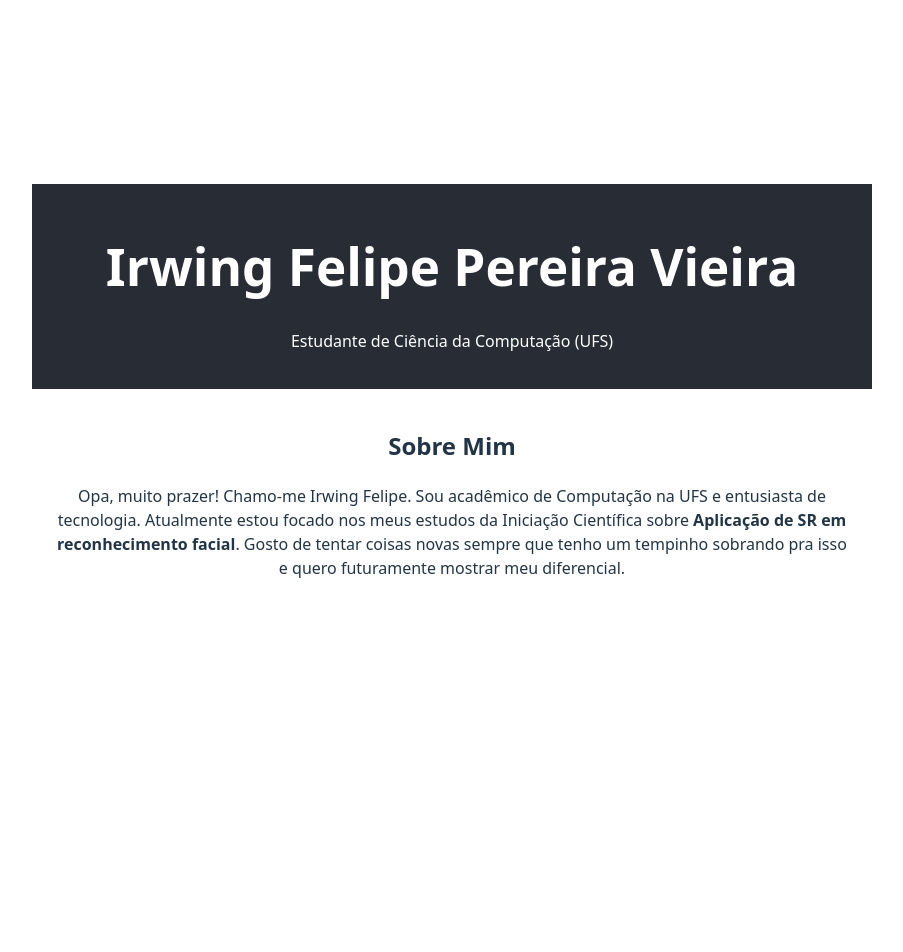
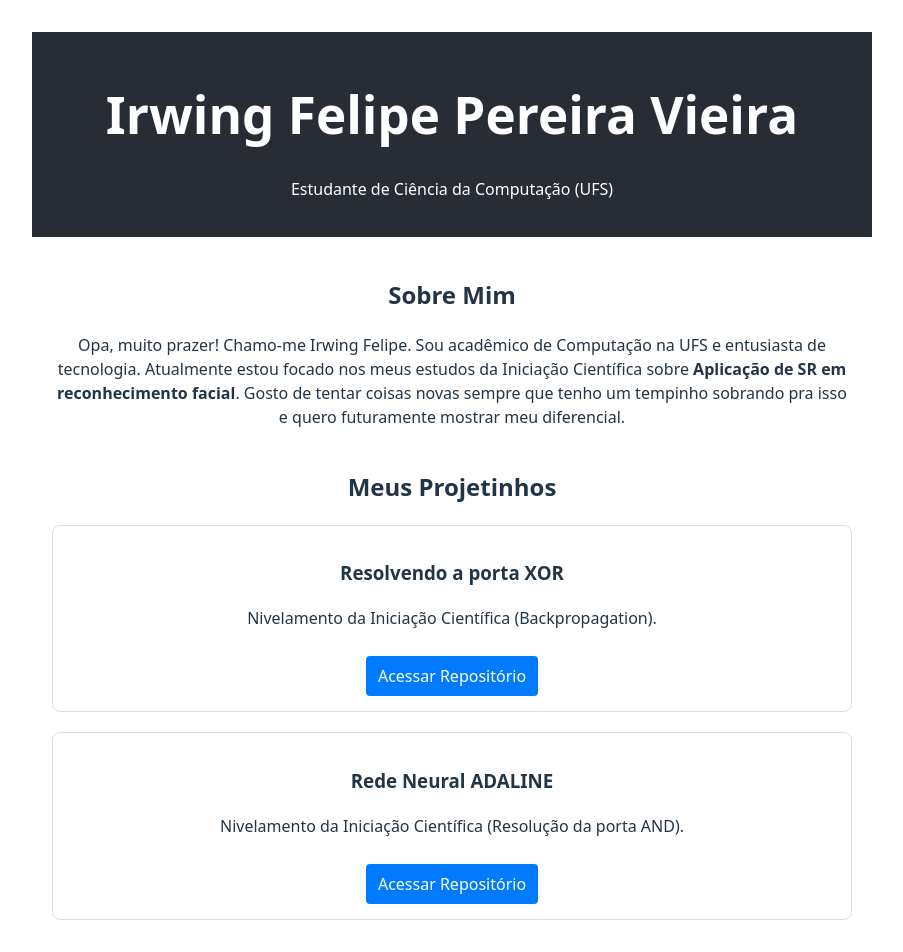
Before and after one commit to IrwingVieira/Trainee-Softeam_Portifolio, a React (Vite) app: page / in a window 1280 px wide. Shown: the top 952 px of the page, without its empty margins (188-1091 px from the left). Before the commit the page ends 800 px from the top, so only its background shows below. Built offline with nearby package versions, Linux system fonts and the light colour scheme.

Commit message:
Feat: Adicionar listagem de projetos com links em botões

```diff
--- a/src/App.jsx
+++ b/src/App.jsx
@@ -10,8 +10,8 @@ function App() {
         <p>Estudante de Ciência da Computação (UFS)</p>
       </header>
 
-      {/* PARTE 1: SEÇÃO SOBRE */}
       <main style={{ padding: '20px', maxWidth: '800px', margin: '0 auto' }}>
+        {/* SEÇÃO SOBRE*/}
         <section id="sobre">
           <h2>Sobre Mim</h2>
           <p>
@@ -20,6 +20,40 @@ function App() {
             Gosto de tentar coisas novas sempre que tenho um tempinho sobrando pra isso e quero futuramente mostrar meu diferencial.
           </p>
         </section>
+
+        {/* PARTE 2: SEÇÃO PROJETOS (Links como botões e cards separados) */}
+        <section id="projetos" style={{ marginTop: '40px' }}>
+          <h2>Meus Projetinhos</h2>
+
+          {/* Projeto 1 */}
+          <div className="projeto-card" style={{ border: '1px solid #ddd', padding: '15px', borderRadius: '8px', marginBottom: '20px' }}>
+            <h3>Resolvendo a porta XOR</h3>
+            <p>Nivelamento da Iniciação Científica (Backpropagation).</p>
+            <a
+              href="https://github.com/IrwingVieira/IC_XOR_BackPropagation"
+              target="_blank"
+              rel="noreferrer"
+              style={{ display: 'inline-block', marginTop: '10px', textDecoration: 'none', backgroundColor: '#007bff', color: 'white', padding: '8px 12px', borderRadius: '4px' }}
+            >
+              Acessar Repositório
+            </a>
+          </div>
+
+          {/* Projeto 2 */}
+          <div className="projeto-card" style={{ border: '1px solid #ddd', padding: '15px', borderRadius: '8px' }}>
+            <h3>Rede Neural ADALINE</h3>
+            <p>Nivelamento da Iniciação Científica (Resolução da porta AND).</p>
+            <a
+              href="https://github.com/IrwingVieira/Iniciacao-Cientifica-Rede-Neural-Adaline"
+              target="_blank"
+              rel="noreferrer"
+              style={{ display: 'inline-block', marginTop: '10px', textDecoration: 'none', backgroundColor: '#007bff', color: 'white', padding: '8px 12px', borderRadius: '4px' }}
+            >
+              Acessar Repositório
+            </a>
+          </div>
+
+        </section>
       </main>
     </div>
   )
```
